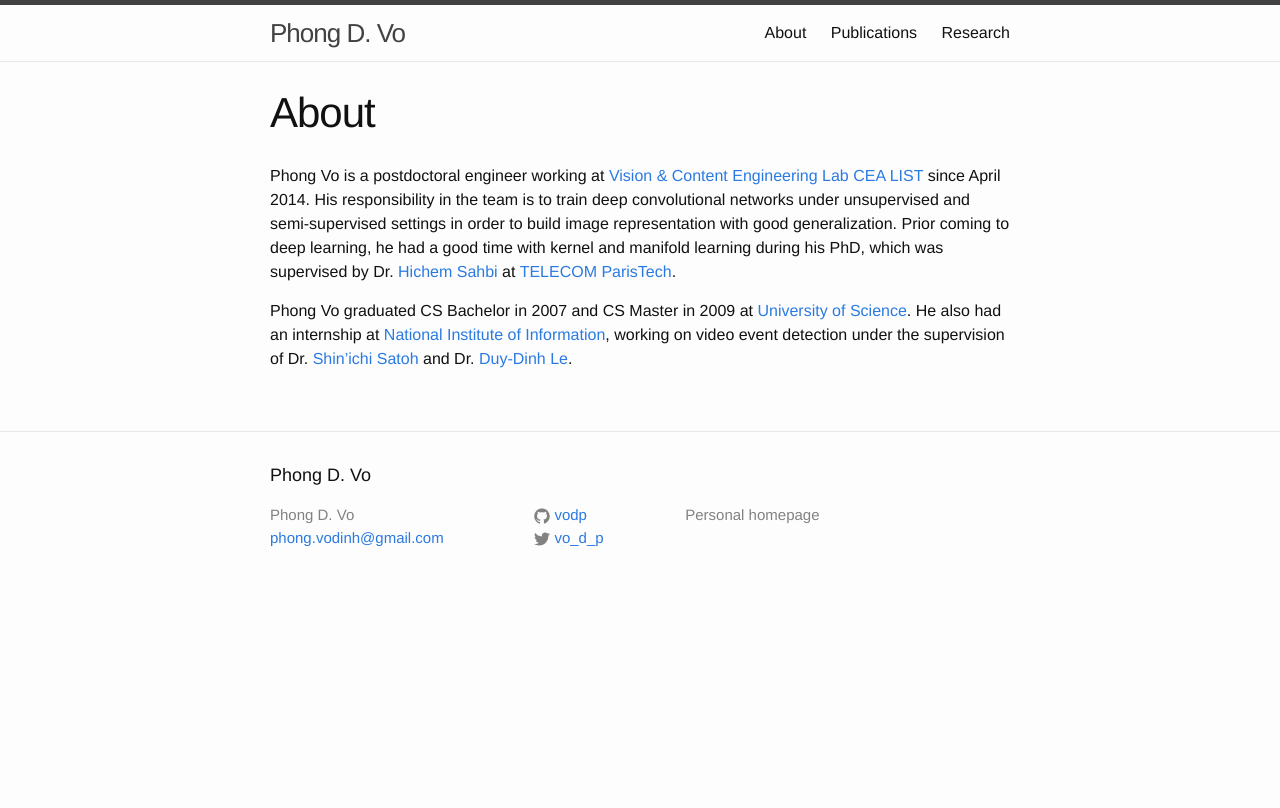
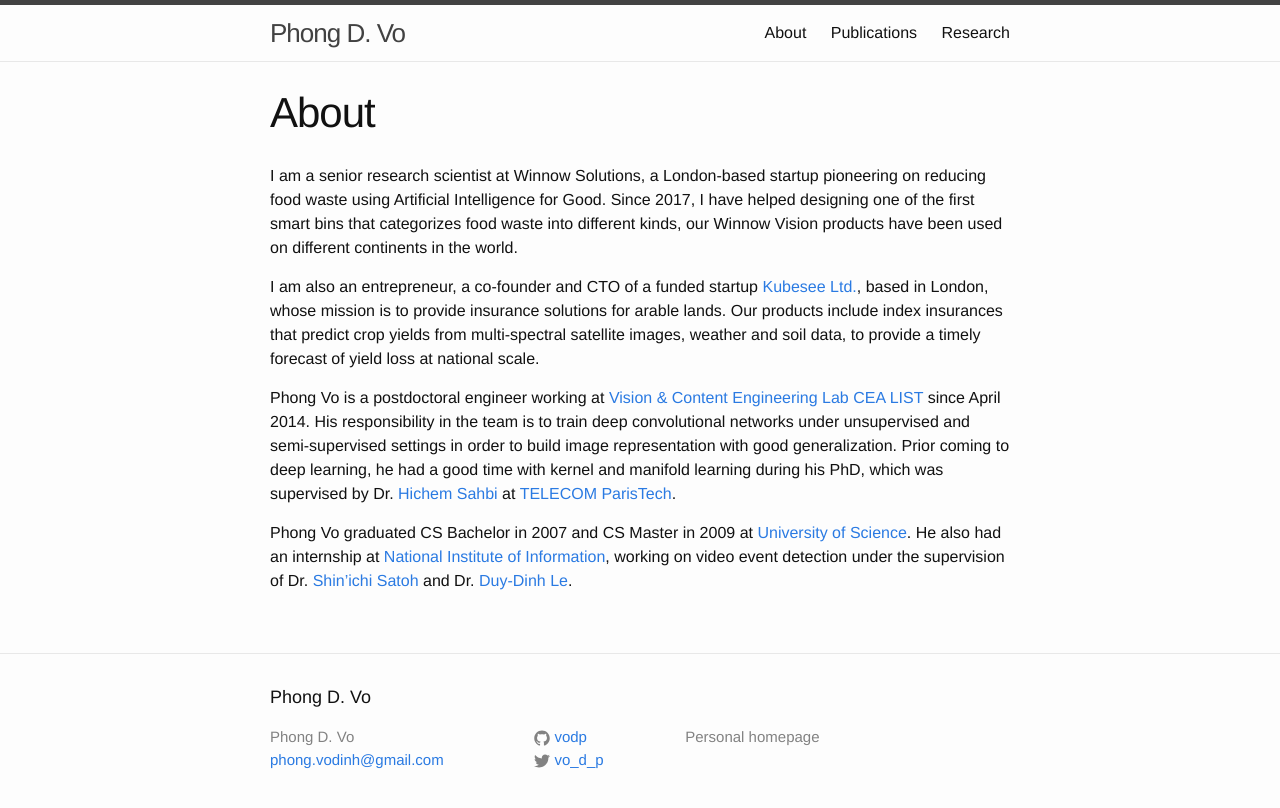
Before and after one commit to vodp/vodp.github.io, a Jekyll site: the page built from about.md, in a window 1280 px wide. Shown: the top 808 px of the page. Built offline with Jekyll 4.4.1, drawn with Linux system fonts in a browser that asks for light colours; comment, search, counter and statistics services are not loaded.

Commit message:
Update about.md

```diff
--- a/about.md
+++ b/about.md
@@ -3,6 +3,10 @@
 title: About
 permalink: /about/
 ---
+I am a senior research scientist at Winnow Solutions, a London-based startup pioneering on reducing food waste using Artificial Intelligence for Good. Since 2017, I have helped designing one of the first smart bins that categorizes food waste into different kinds, our Winnow Vision products have been used on different continents in the world.
+
+I am also an entrepreneur, a co-founder and CTO of a funded startup [Kubesee Ltd.](https://www.kubesee.com/), based in London, whose mission is to provide insurance solutions for arable lands. Our products include index insurances that predict crop yields from multi-spectral satellite images, weather and soil data, to provide a timely forecast of yield loss at national scale.
+
 Phong Vo is a postdoctoral engineer working at [Vision & Content Engineering Lab](http://www.kalisteo.eu/en/index.htm) [CEA LIST](http://www-list.cea.fr/index.php/en/) since April 2014. His responsibility in the team is to train deep convolutional networks under unsupervised and semi-supervised settings in order to build image representation with good generalization. Prior coming to deep learning, he had a good time with kernel and manifold learning during his PhD, which was supervised by Dr. [Hichem Sahbi](http://perso.telecom-paristech.fr/~sahbi/) at [TELECOM ParisTech](http://www.telecom-paristech.fr/).
 
 Phong Vo graduated CS Bachelor in 2007 and CS Master in 2009 at [University of Science](http://www.hcmus.edu.vn/en/index.php). He also had an internship at [National Institute of Information](http://www.nii.ac.jp/en/), working on video event detection under the supervision of Dr. [Shin'ichi Satoh](http://research.nii.ac.jp/~satoh/) and Dr. [Duy-Dinh Le](http://satoh-lab.ex.nii.ac.jp/users/ledduy/).
```
